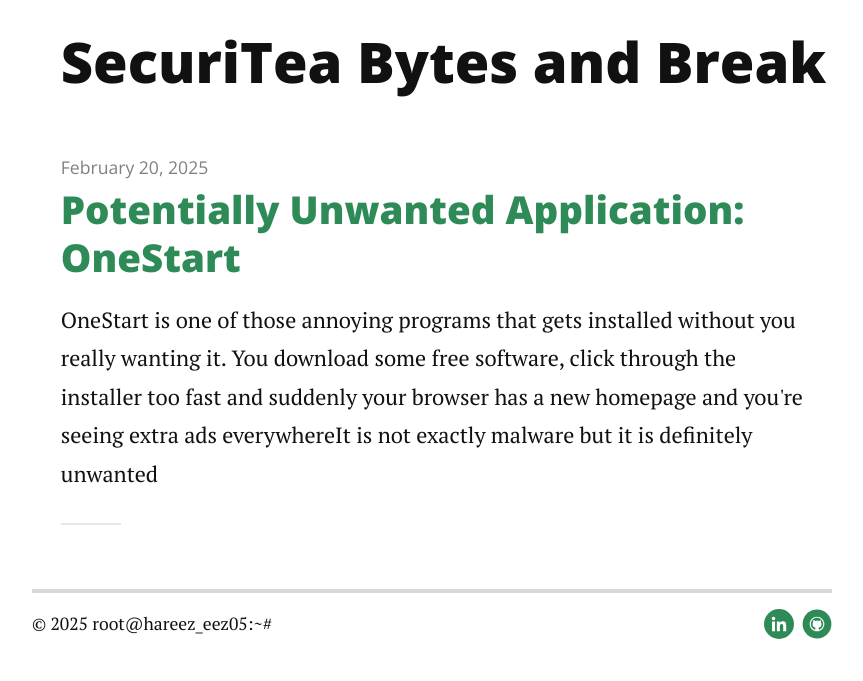
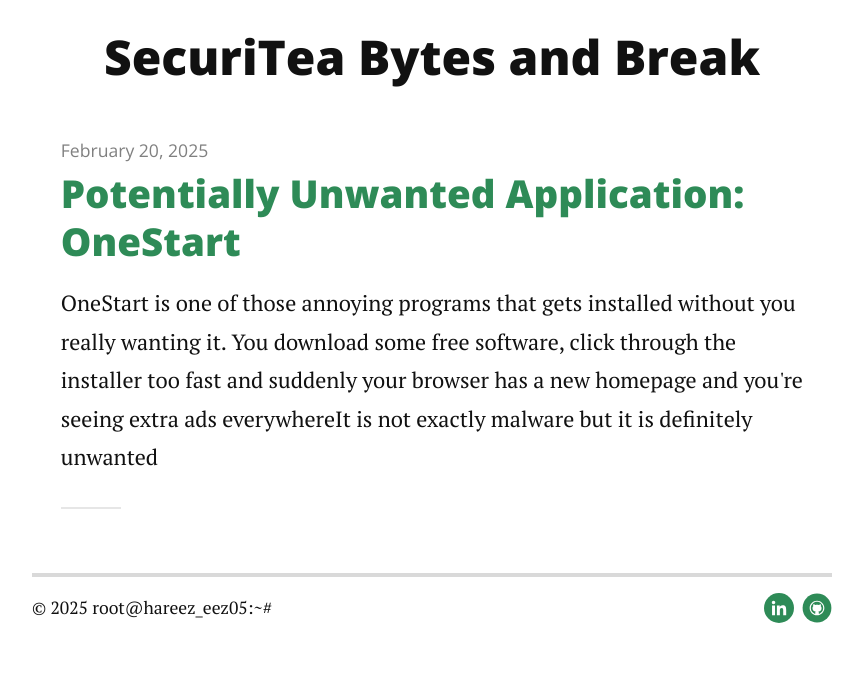
Before and after one commit to HareezIshraf5/hareezishraf5.github.io, a Jekyll site: the page built from index.html, in a window 1280 px wide. Shown: the part 330-1011 px from the top of the page, without its empty margins (208-1071 px from the left). Built offline with Jekyll 4.4.1, drawn with Linux system fonts in a browser that asks for light colours; nearby versions of some CDN libraries; the list of posts is cut into pages by our own code.

Commit message:
Fix mobile padding

```diff
--- a/assets/css/style.scss
+++ b/assets/css/style.scss
@@ -44,4 +44,28 @@
 	}
   }
 
+/***************
+PAGE STYLES
+***************/
+
+.pageTitle {
+	font-size: clamp(1.8rem, 5vw, 3rem);
+	text-align: center;
+	margin: 2rem auto;
+	padding: 0 20px; /* Balanced side padding */
+	max-width: 880px; /* Match content width */
+	width: 100%;
+	box-sizing: border-box; /* Include padding in width */
+  }
+
+  /***************
+  POST STYLING
+  ***************/
+
+  .post {
+	max-width: 880px;
+	margin: 0 auto;
+	padding: 0 20px; /* Match title padding */
+	box-sizing: border-box;
+  }
 // If IE support is needed you can add them here or create another stylesheet for specific IE fixes
--- a/index.html
+++ b/index.html
@@ -4,7 +4,7 @@
 ---
 
 <div class="home" id="home">
-	<h1 class="pageTitle" style="font-size: 3.5rem; white-space: nowrap;">SecuriTea Bytes and Break</h1>
+	<h1 class="pageTitle">SecuriTea Bytes and Break</h1>
 	<div class="posts noList">
 		{%- for post in paginator.posts -%}
 		<article>
```
